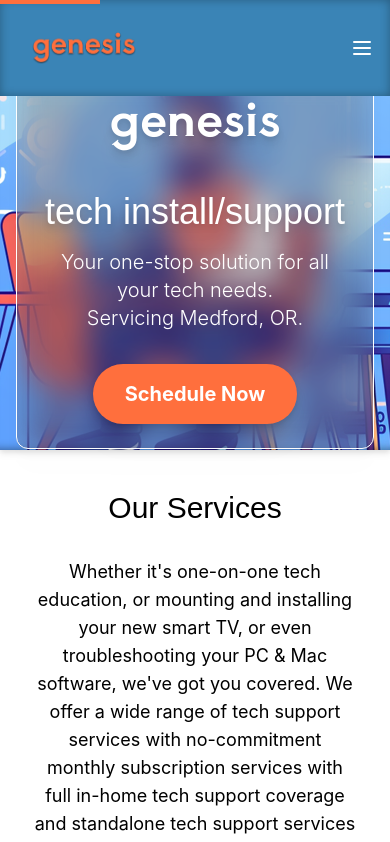
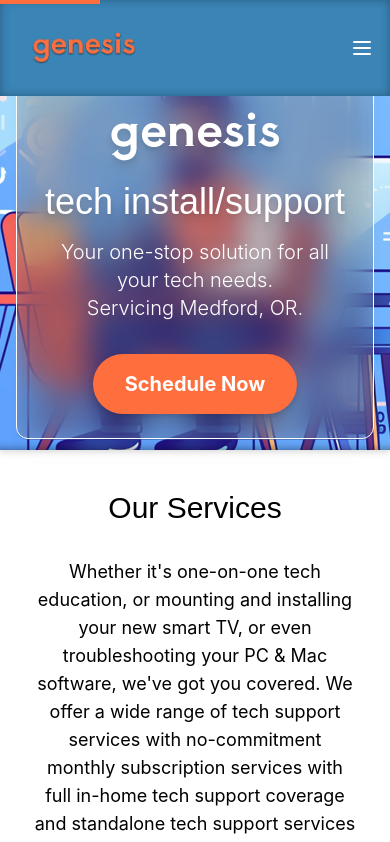
Before and after one commit to MonkeyCrumbs999/Genesis-Tech-Support, a React (Create React App) app: page / in a window 390 px wide. Shown: the top 842 px of the page. Built offline with nearby package versions, Linux system fonts and the light colour scheme.

Commit message:
Lowered genesis-h2 padding

```diff
--- a/src/index.css
+++ b/src/index.css
@@ -31,7 +31,7 @@ code {
 
 @media (max-width: 640px) {
   #genesis-h2 {
-    padding-bottom: 0.6em;
+    padding-bottom: 0.2em;
   }
 }
 
```
